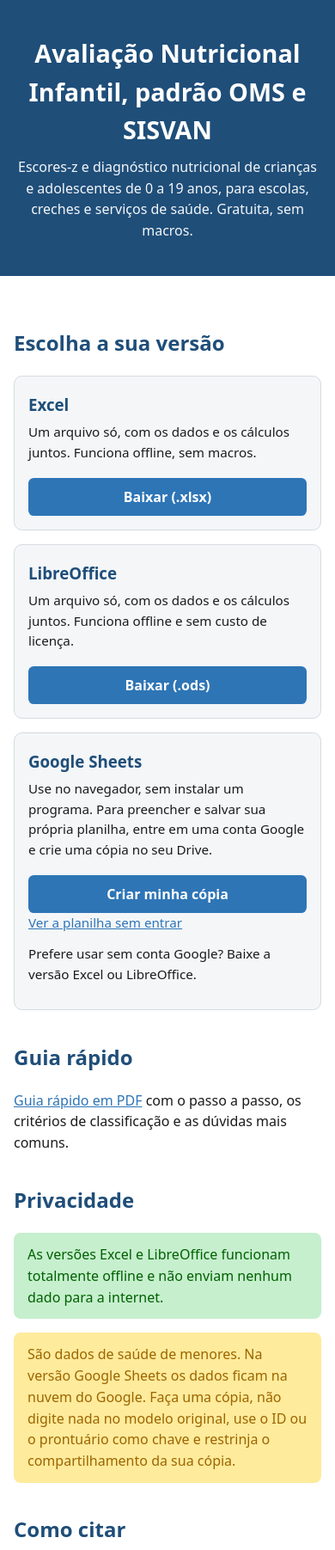
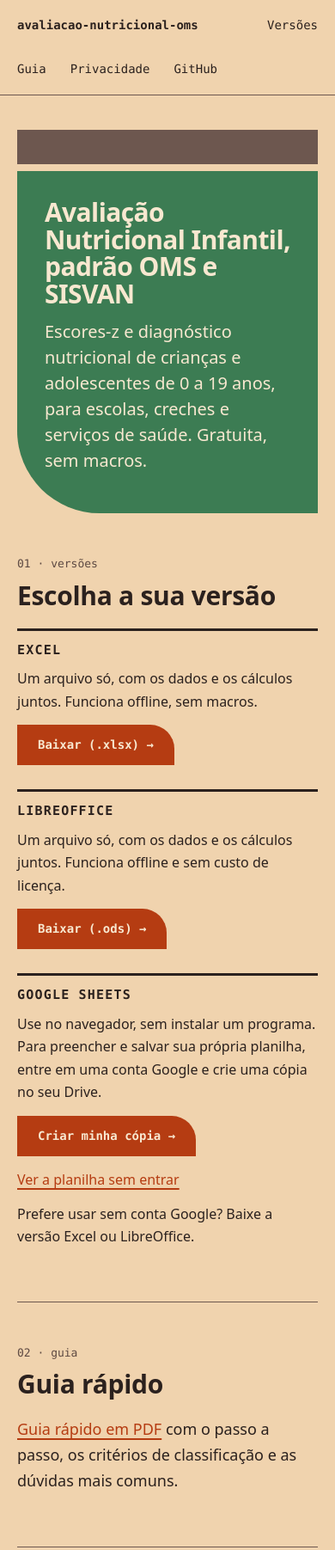
Before and after one commit to isasaade-23/avaliacao-nutricional-oms, a plain HTML site: page docs/index.html in a window 390 px wide. Shown: the top 1803 px of the page at 86% size. Drawn offline with Linux system fonts and the light colour scheme; a web font is replaced by a local one.

Commit message:
Aplica a identidade visual nova ao site do GitHub Pages

```diff
--- a/docs/index.html
+++ b/docs/index.html
@@ -3,72 +3,149 @@
 <head>
 <meta charset="utf-8">
 <meta name="viewport" content="width=device-width, initial-scale=1">
+<meta name="darkreader-lock">
 <title>Avaliação Nutricional Infantil, padrão OMS e SISVAN</title>
 <meta name="description" content="Calculadora gratuita de escores-z e diagnóstico nutricional de 0 a 19 anos (OMS/SISVAN) para Excel, LibreOffice e Google Sheets.">
+<link rel="preconnect" href="https://fonts.googleapis.com">
+<link rel="preconnect" href="https://fonts.gstatic.com" crossorigin>
+<link href="https://fonts.googleapis.com/css2?family=Atkinson+Hyperlegible+Next:ital,wght@0,200..800;1,200..800&family=Atkinson+Hyperlegible+Mono:wght@200..800&display=swap" rel="stylesheet">
 <style>
-  :root { --azul:#1F4E79; --azul2:#2E75B6; --verde:#C6EFCE; --verde-t:#006100; --amar:#FFEB9C; --amar-t:#9C6500; --cinza:#f4f6f8; }
-  * { box-sizing: border-box; }
-  body { margin:0; font-family: system-ui, -apple-system, "Segoe UI", Roboto, sans-serif; color:#1b1b1b; line-height:1.55; background:#fff; }
-  header { background:var(--azul); color:#fff; padding:2.5rem 1rem; text-align:center; }
-  header h1 { margin:0 0 .5rem; font-size:1.8rem; }
-  header p { margin:0 auto; max-width:42rem; opacity:.95; }
-  main { max-width:56rem; margin:0 auto; padding:1.5rem 1rem 3rem; }
-  h2 { color:var(--azul); margin-top:2.2rem; }
-  .cards { display:grid; grid-template-columns:repeat(auto-fit,minmax(15rem,1fr)); gap:1rem; }
-  .card { border:1px solid #d5dbe1; border-radius:.6rem; padding:1rem; background:var(--cinza); display:flex; flex-direction:column; }
-  .card h3 { margin:.1rem 0 .4rem; color:var(--azul); }
-  .card p { margin:0 0 .8rem; font-size:.95rem; flex:1; }
-  .btn { display:block; text-align:center; background:var(--azul2); color:#fff; text-decoration:none; padding:.6rem .8rem; border-radius:.4rem; font-weight:600; margin-top:.3rem; }
-  .btn:hover { background:var(--azul); }
-  .btn.sec { background:#fff; color:var(--azul2); border:1px solid var(--azul2); }
-  .btn.off { background:#d5dbe1; color:#555; pointer-events:none; }
-  .aviso { background:var(--amar); color:var(--amar-t); border-radius:.5rem; padding:.8rem 1rem; }
-  .ok { background:var(--verde); color:var(--verde-t); border-radius:.5rem; padding:.8rem 1rem; }
-  footer { border-top:1px solid #d5dbe1; padding:1.2rem 1rem; text-align:center; font-size:.9rem; color:#555; }
-  a { color:var(--azul2); }
-  code { background:var(--cinza); padding:.1rem .3rem; border-radius:.2rem; }
+  :root {
+    --font-sans: 'Atkinson Hyperlegible Next', system-ui, 'Segoe UI', sans-serif;
+    --font-mono: 'Atkinson Hyperlegible Mono', ui-monospace, Consolas, monospace;
+    --creme: #F0D3AE; --creme-claro: #F8E8D0; --malva: #6D574F; --laranja: #B53C12;
+    --verde: #3C7C53; --verde-texto: #2C5E3F; --taupe: #AA835C; --ocre: #EFCA86; --tinta: #2B211E;
+    --fio: 1px; --traco: 3px; --curva: 96px; --gap: 8px; --measure: 66ch;
+    color-scheme: light;
+    --bg: var(--creme); --surface: var(--creme-claro); --ink: var(--tinta); --mute: #5E4A43;
+    --line: var(--malva); --accent: var(--laranja); --accent-2: var(--verde-texto); --on-block: var(--creme-claro);
+  }
+  * { box-sizing: border-box; margin: 0; padding: 0; }
+  body { background: var(--bg); color: var(--ink); font-family: var(--font-sans); font-size: 18px; line-height: 1.65; }
+  a { color: var(--accent); text-decoration-thickness: 2px; text-underline-offset: 4px; }
+  a:hover { color: var(--accent-2); }
+  ::selection { background: var(--ocre); color: var(--tinta); }
+  :focus-visible { outline: var(--traco) solid var(--accent); outline-offset: 3px; }
+  code { font-family: var(--font-mono); background: var(--surface); padding: 1px 6px; font-size: .88em; }
+  .top { display: flex; align-items: baseline; gap: 28px; padding: 18px 40px; border-bottom: var(--fio) solid var(--line); font-family: var(--font-mono); font-size: 14px; flex-wrap: wrap; }
+  .top .brand { font-weight: 700; margin-right: auto; }
+  .top a { color: var(--ink); text-decoration: none; }
+  .top a:hover { color: var(--accent); text-decoration: underline; text-decoration-thickness: 2px; }
+  main { padding: 0 40px 72px; max-width: 1180px; margin: 0 auto; }
+  header { display: grid; grid-template-columns: 5fr 7fr; gap: var(--gap); margin-top: 40px; }
+  header .b-malva { background: var(--malva); min-height: 150px; }
+  header .b-verde { background: var(--verde); color: var(--creme-claro); padding: 32px; border-radius: 0 0 0 var(--curva); }
+  h1 { font-size: clamp(30px, 4.6vw, 54px); line-height: 1.05; font-weight: 800; letter-spacing: -.02em; }
+  header p { max-width: 48ch; margin-top: 14px; font-weight: 300; font-size: 20px; line-height: 1.5; }
+  section { padding: 48px 0 20px; display: grid; grid-template-columns: 180px minmax(0, 1fr); column-gap: 40px; border-bottom: var(--fio) solid var(--line); }
+  section > .tag { font-family: var(--font-mono); font-size: 13px; color: var(--mute); padding-top: 8px; }
+  section > .body { min-width: 0; padding-bottom: 28px; }
+  h2 { font-size: 30px; line-height: 1.2; font-weight: 700; letter-spacing: -.01em; margin-bottom: 20px; }
+  h3 { font-size: 13px; font-weight: 700; font-family: var(--font-mono); text-transform: uppercase; letter-spacing: .08em; margin-bottom: 8px; color: var(--mute); }
+  p { max-width: var(--measure); margin-bottom: 14px; }
+  .versoes { display: grid; grid-template-columns: repeat(auto-fit, minmax(15rem, 1fr)); gap: 28px; }
+  .versao { border-top: var(--traco) solid var(--ink); padding-top: 10px; display: flex; flex-direction: column; }
+  .versao h3 { color: var(--ink); font-size: 15px; }
+  .versao p { flex: 1; font-size: 16px; }
+  .btn { font-family: var(--font-mono); font-size: 14px; font-weight: 700; padding: 10px 2px; color: var(--ink); text-decoration: none; border-bottom: var(--traco) solid var(--ink); align-self: flex-start; }
+  .btn::after { content: " →"; }
+  .btn:hover { border-bottom-color: var(--accent); color: var(--accent); }
+  .btn.primary { background: var(--laranja); color: var(--creme-claro); border: 0; padding: 12px 24px; border-radius: 0 28px 0 0; }
+  .btn.primary:hover { background: var(--tinta); color: var(--creme-claro); }
+  .bloco { padding: 22px 28px; max-width: 62ch; margin: 0 0 16px; }
+  .bloco p { margin: 0; }
+  .bloco.ok { background: var(--verde); color: var(--creme-claro); border-radius: 0 0 0 var(--curva); }
+  .bloco.aviso { background: var(--ocre); color: var(--tinta); border-radius: 0 var(--curva) 0 0; }
+  footer { padding: 24px 40px; font-family: var(--font-mono); font-size: 13px; color: var(--mute); max-width: 1180px; margin: 0 auto; }
+  footer a { color: var(--ink); }
+  @media (max-width: 760px) {
+    .top, main, footer { padding-left: 20px; padding-right: 20px; }
+    header { grid-template-columns: 1fr; }
+    header .b-malva { min-height: 40px; }
+    section { grid-template-columns: 1fr; }
+    section > .tag { padding: 0 0 8px; }
+  }
 </style>
 </head>
 <body>
+<nav class="top">
+  <span class="brand">avaliacao-nutricional-oms</span>
+  <a href="#versoes">Versões</a>
+  <a href="#guia">Guia</a>
+  <a href="#privacidade">Privacidade</a>
+  <a href="https://github.com/isasaade-23/avaliacao-nutricional-oms">GitHub</a>
+</nav>
+<main>
   <header>
+    <div class="b-malva"></div>
+    <div class="b-verde">
       <h1>Avaliação Nutricional Infantil, padrão OMS e SISVAN</h1>
       <p>Escores-z e diagnóstico nutricional de crianças e adolescentes de 0 a 19 anos, para escolas, creches e serviços de saúde. Gratuita, sem macros.</p>
+    </div>
   </header>
-<main>
+
+  <section id="versoes">
+    <div class="tag">01 · versões</div>
+    <div class="body">
       <h2>Escolha a sua versão</h2>
-  <div class="cards">
-    <div class="card">
+      <div class="versoes">
+        <div class="versao">
           <h3>Excel</h3>
           <p>Um arquivo só, com os dados e os cálculos juntos. Funciona offline, sem macros.</p>
-      <a class="btn" href="https://github.com/isasaade-23/avaliacao-nutricional-oms/raw/main/excel_Calculadora_OMS.xlsx">Baixar (.xlsx)</a>
+          <a class="btn primary" href="https://github.com/isasaade-23/avaliacao-nutricional-oms/raw/main/excel_Calculadora_OMS.xlsx">Baixar (.xlsx)</a>
         </div>
-    <div class="card">
+        <div class="versao">
           <h3>LibreOffice</h3>
           <p>Um arquivo só, com os dados e os cálculos juntos. Funciona offline e sem custo de licença.</p>
-      <a class="btn" href="https://github.com/isasaade-23/avaliacao-nutricional-oms/raw/main/libreoffice_Calculadora_OMS.ods">Baixar (.ods)</a>
+          <a class="btn primary" href="https://github.com/isasaade-23/avaliacao-nutricional-oms/raw/main/libreoffice_Calculadora_OMS.ods">Baixar (.ods)</a>
         </div>
-    <div class="card">
+        <div class="versao">
           <h3>Google Sheets</h3>
           <p>Use no navegador, sem instalar um programa. Para preencher e salvar sua própria planilha, entre em uma conta Google e crie uma cópia no seu Drive.</p>
-      <a class="btn" href="https://docs.google.com/spreadsheets/d/1ZrYO0hEXhPV054k1nwWsasHnFxFsZ1CQfY2td47YB90/copy">Criar minha cópia</a>
-      <p><a href="https://docs.google.com/spreadsheets/d/1ZrYO0hEXhPV054k1nwWsasHnFxFsZ1CQfY2td47YB90/preview">Ver a planilha sem entrar</a></p>
+          <a class="btn primary" href="https://docs.google.com/spreadsheets/d/1ZrYO0hEXhPV054k1nwWsasHnFxFsZ1CQfY2td47YB90/copy">Criar minha cópia</a>
+          <p style="margin-top:14px"><a href="https://docs.google.com/spreadsheets/d/1ZrYO0hEXhPV054k1nwWsasHnFxFsZ1CQfY2td47YB90/preview">Ver a planilha sem entrar</a></p>
           <p>Prefere usar sem conta Google? Baixe a versão Excel ou LibreOffice.</p>
         </div>
       </div>
+    </div>
+  </section>
 
+  <section id="guia">
+    <div class="tag">02 · guia</div>
+    <div class="body">
       <h2>Guia rápido</h2>
       <p><a href="https://github.com/isasaade-23/avaliacao-nutricional-oms/raw/main/Guia%20r%C3%A1pido%20%E2%80%94%20Avalia%C3%A7%C3%A3o%20Nutricional.pdf">Guia rápido em PDF</a> com o passo a passo, os critérios de classificação e as dúvidas mais comuns.</p>
+    </div>
+  </section>
 
+  <section id="privacidade">
+    <div class="tag">03 · privacidade</div>
+    <div class="body">
       <h2>Privacidade</h2>
-  <p class="ok">As versões Excel e LibreOffice funcionam totalmente offline e não enviam nenhum dado para a internet.</p>
-  <p class="aviso">São dados de saúde de menores. Na versão Google Sheets os dados ficam na nuvem do Google. Faça uma cópia, não digite nada no modelo original, use o ID ou o prontuário como chave e restrinja o compartilhamento da sua cópia.</p>
+      <div class="bloco ok"><p>As versões Excel e LibreOffice funcionam totalmente offline e não enviam nenhum dado para a internet.</p></div>
+      <div class="bloco aviso"><p>São dados de saúde de menores. Na versão Google Sheets os dados ficam na nuvem do Google. Faça uma cópia, não digite nada no modelo original, use o ID ou o prontuário como chave e restrinja o compartilhamento da sua cópia.</p></div>
+    </div>
+  </section>
 
+  <section>
+    <div class="tag">04 · citação</div>
+    <div class="body">
       <h2>Como citar</h2>
       <p>Venancio da Silva, I. (2026). <em>Avaliação Nutricional Infantil, OMS e SISVAN</em> [software]. <a href="https://github.com/isasaade-23/avaliacao-nutricional-oms">github.com/isasaade-23/avaliacao-nutricional-oms</a></p>
+    </div>
+  </section>
 
+  <section>
+    <div class="tag">05 · licença</div>
+    <div class="body">
       <h2>Licença</h2>
       <p>Creative Commons <a href="https://creativecommons.org/licenses/by-nc-sa/4.0/deed.pt-br">CC BY-NC-SA 4.0</a>. Pode usar, copiar, modificar e distribuir, sem fins comerciais, mantendo a mesma licença.</p>
+    </div>
+  </section>
 
+  <section style="border-bottom:0">
+    <div class="tag">06 · código</div>
+    <div class="body">
       <h2>Outros idiomas e código</h2>
       <p>
         <a href="https://github.com/isasaade-23/avaliacao-nutricional-oms#readme">Documentação completa (PT)</a> ·
@@ -76,6 +153,8 @@
         <a href="https://github.com/isasaade-23/avaliacao-nutricional-oms/blob/main/README.es.md">Español</a> ·
         <a href="https://github.com/isasaade-23/avaliacao-nutricional-oms">Repositório no GitHub</a>
       </p>
+    </div>
+  </section>
 </main>
 <footer>
   Isabela Venancio da Silva · <a href="https://github.com/sponsors/isasaade-23">GitHub Sponsors</a> · <a href="https://ko-fi.com/ailuciola">Ko-fi</a> · Pix <code>isasaade23@gmail.com</code>
```
Lines whose indentation alone changed are shown as unchanged.
